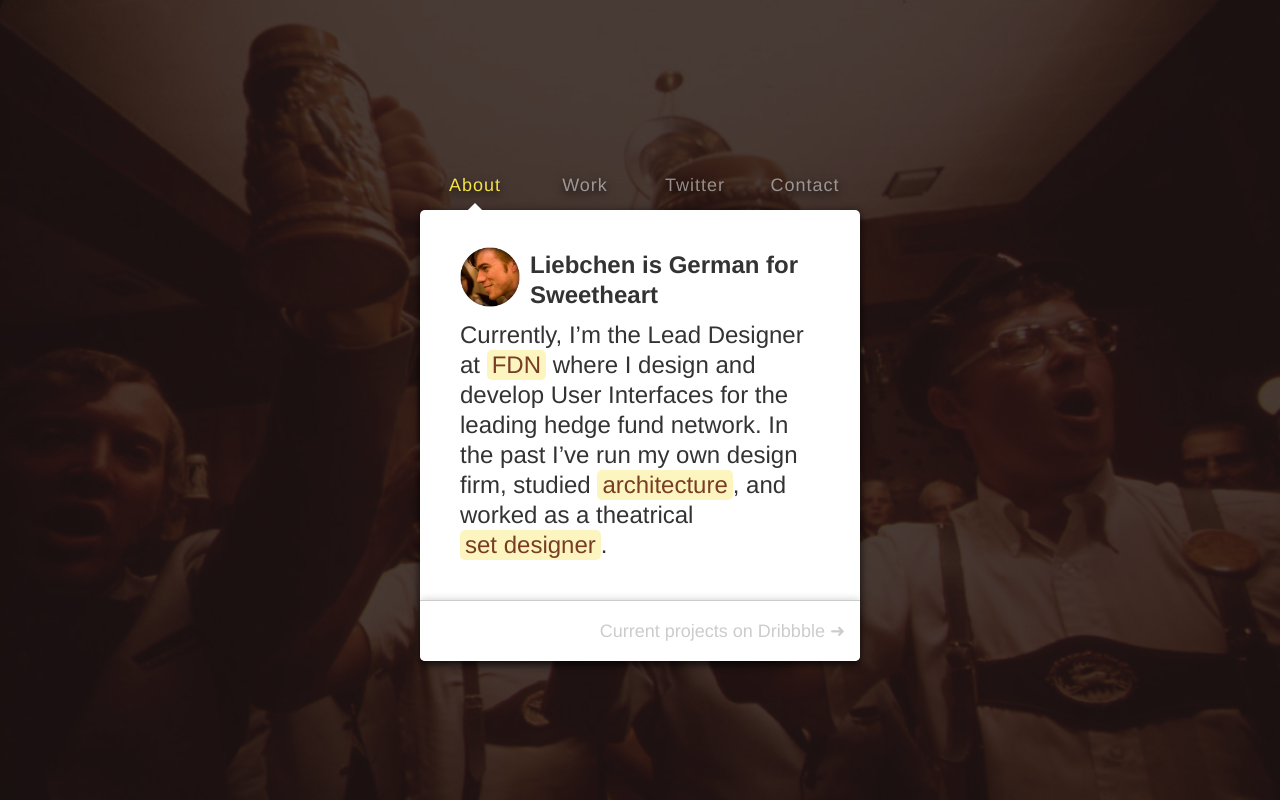
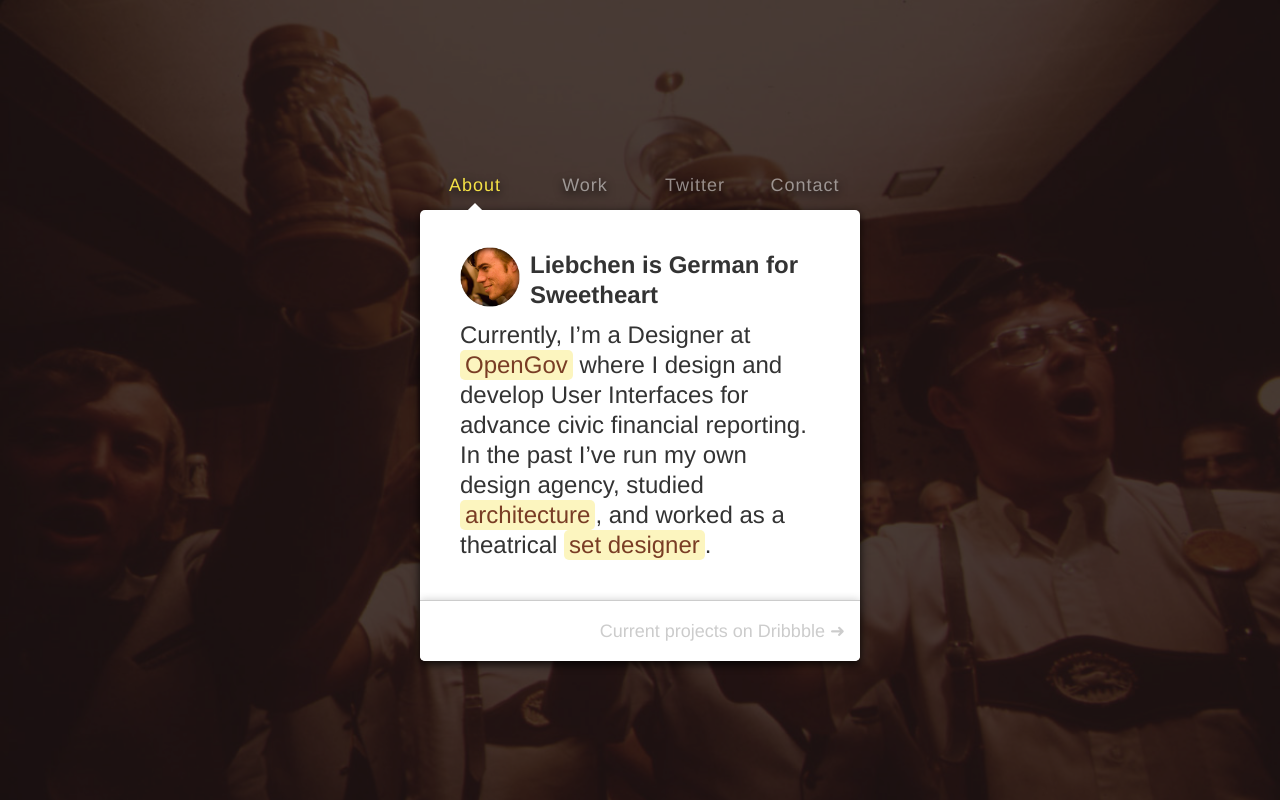
Before and after one commit to andrewliebchen/andrew-liebchen, a plain HTML site: page index.html in a window 1280 px wide. Drawn offline with nearby package versions, Linux system fonts and the light colour scheme; a script that the page names is missing.

Commit message:
Update current employment

```diff
--- a/index.html
+++ b/index.html
@@ -32,7 +32,7 @@
 					<div class="content">
 						<img src="images/headshot.png" alt="headshot" class="headshot" height="60">
 						<h1>Liebchen is German for Sweetheart</h1>
-						<p>Currently, I’m the Lead Designer at <a href="http://gofdn.com" title="Financial Diligence Networks">FDN</a> where I design and develop User Interfaces for the leading hedge fund network. In the past I’ve run my own design firm, studied <a href="http://architecture.risd.edu" title="RISD Architecture">architecture</a>, and worked as a theatrical <a href="http://www.flickr.com/photos/aliebchen/tags/theatre/show/" title="Theatre portfolio on Flickr">set designer</a>.</p>
+						<p>Currently, I’m a Designer at <a href="http://opengov.com" title="OpenGov">OpenGov</a> where I design and develop User Interfaces for advance civic financial reporting. In the past I’ve run my own design agency, studied <a href="http://architecture.risd.edu" title="RISD Architecture">architecture</a>, and worked as a theatrical <a href="http://www.flickr.com/photos/aliebchen/tags/theatre/show/" title="Theatre portfolio on Flickr">set designer</a>.</p>
 					</div><!--.content-->
 					<footer class="footer">
 						<a class="next">Current projects on Dribbble &#10140;</a>
```
Also changed, not shown: 1 other file.
